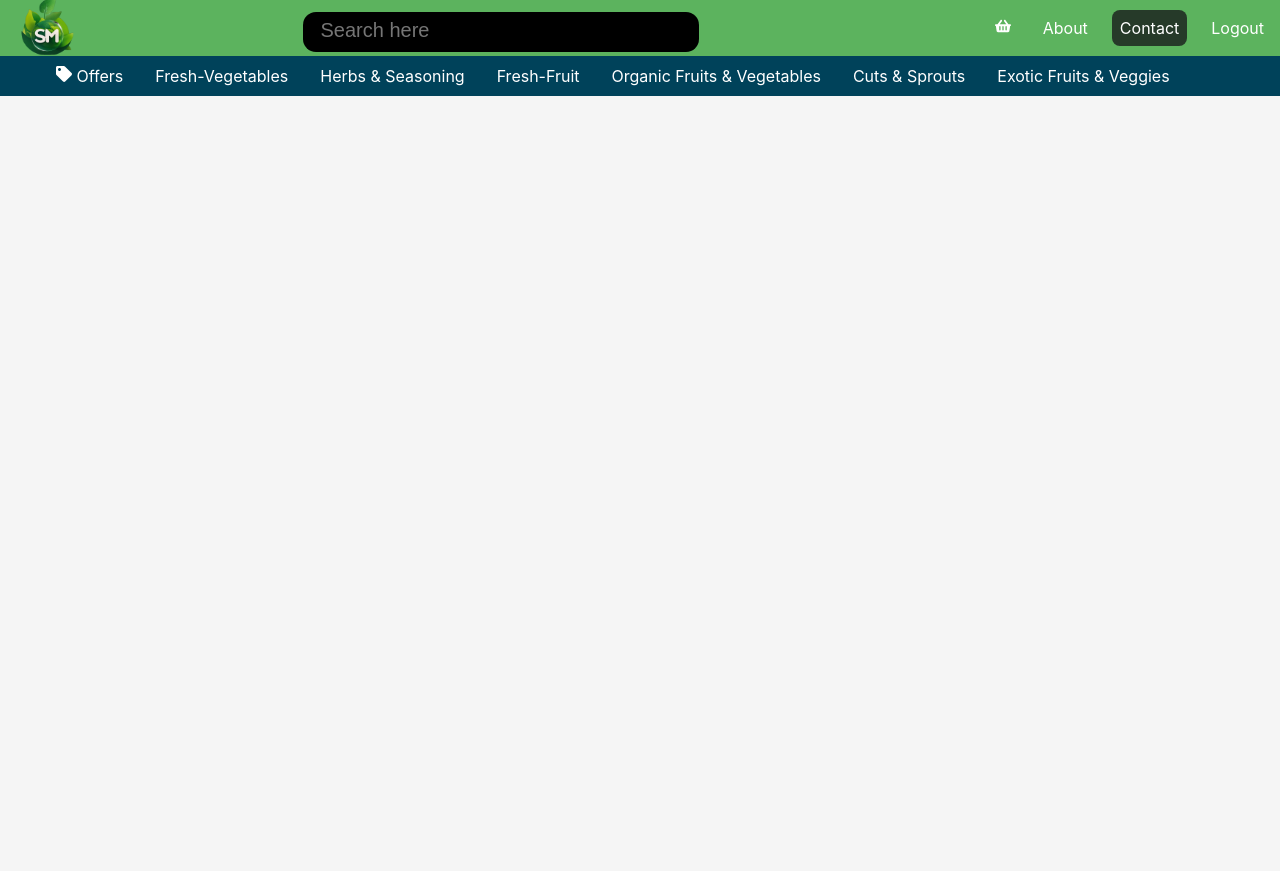
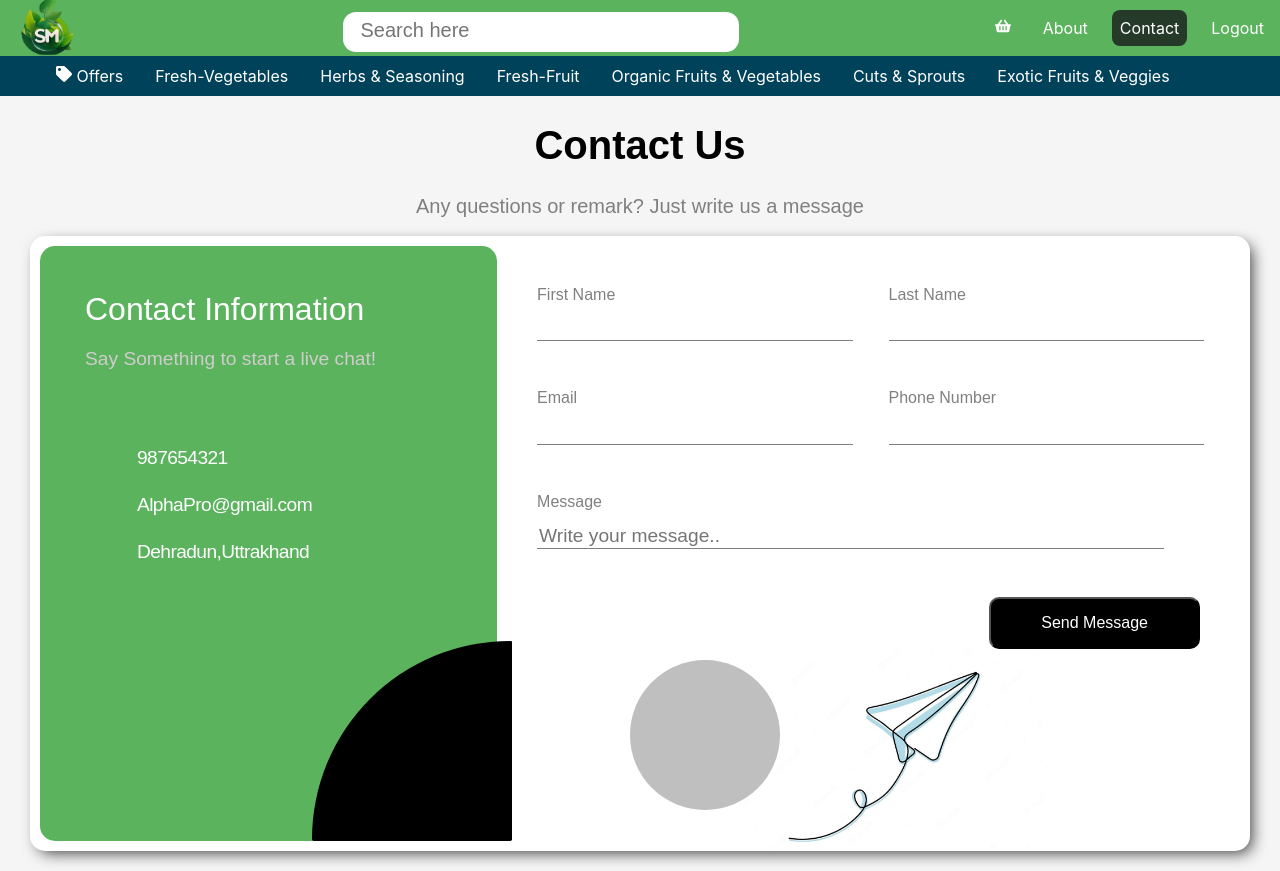
Before and after one commit to adityanegi1923/grocery-app, a React (Create React App) app: page /contactpage in a window 1280 px wide. Before the commit the page ends 800 px from the top, so only its background shows below. Built offline with nearby package versions, Linux system fonts and the light colour scheme.

Commit message:
contact us screen UI done

```diff
--- a/package.json
+++ b/package.json
@@ -14,7 +14,7 @@
     "react-dom": "^18.2.0",
     "react-icons": "^4.10.1",
     "react-router-dom": "^6.14.2",
-    "react-scripts": "5.0.1",
+    "react-scripts": "^5.0.1",
     "web-vitals": "^2.1.4"
   },
   "scripts": {
--- a/src/css/Contactus.css
+++ b/src/css/Contactus.css
@@ -0,0 +1,206 @@
+ .contact-page{
+    display: flex;
+    flex-direction: column;
+    justify-content: center;
+    align-items: center;
+    font-family: arial;
+
+}
+h1{
+    font-size:40px;
+}
+p1{
+    margin-top: 0;
+    font-size: 20px;
+    color: gray;
+}
+#contact-container{
+ display: flex;
+ background: white;
+ width: 1200px;
+ border-radius: 15px;
+ padding: 10px;
+ -webkit-box-shadow: 5px 5px 15px -3px rgba(0,0,0,0.75);
+ -moz-box-shadow: 5px 5px 15px -3px rgba(0,0,0,0.75);
+ box-shadow: 5px 5px 15px -3px rgba(0,0,0,0.75);
+}
+ .contact-info{
+    background-color: #5cb35e;
+    flex: 0 1 40%;
+    padding:45px;
+    width: 1300px;
+    color: white;
+    border-radius: 15px;
+    display: flex;
+    flex-direction: column;
+ }
+.contact-info h4{
+    font-size: 2rem;
+    font-weight: 500;
+    margin-top: 0;
+    margin-bottom: 20px;
+    justify-content: flex-start;
+    display: flex;
+}
+
+.contact-info p{
+    color: rgb(207, 204, 204);
+    font-size: 1.2rem;
+    font-weight: 300;
+    margin-bottom: 5rem;
+    margin-top: 0;
+    justify-content: flex-start;
+    display: flex;
+    font-weight: 1.3cm;
+
+}
+
+.icon-text{
+    display: flex;
+    justify-content: flex-start;
+    align-items:center ;
+    margin-bottom: 2rem;
+    padding-right: 10rem;
+}
+.contact-info .icon-text .fa-solid{
+    flex: 0 0 20px;
+     font-size: 1.5rem;
+    margin-right: 2rem;
+}
+.icon-text span{
+        font-size: 1.2em;
+        font-weight: 500;
+        line-height:.8em;
+        letter-spacing: -.6px;
+}
+.social-media{
+    margin-top: 10rem;
+    display: flex;
+    justify-content: space-between;
+    width: 40%;
+}
+.icon-circle{
+    flex: 0 1 40px; /* Adjust this value according to your needs */
+    display: flex;
+    justify-content: center;
+    align-items: center;
+    height: 40px;
+    width: 40px; /* Set a fixed width to ensure a square container */
+    border-radius: 50%;
+    transition: .3s all ease-in-out;
+    color: white;
+    text-decoration: none;
+}
+.icon-circle:hover {
+    background: white;
+    color:  #5cb35e;
+}
+.fa-brands{
+    font-size: 25px;
+   }
+.bottom{
+    display: flex;
+}
+   .dot{
+
+    background-color: black;
+    display: inline-block;
+    left: 80px;
+    top: 49px;
+    position: relative;
+    width: 200px; /* half of width*/
+    height: 200px;
+    border-radius: 2000px 10px 17px 20px;
+    z-index: 1;
+
+   }
+   .dot-2{
+    background-color: rgba(128, 128, 128, 0.5); /* Gray with 50% opacity */
+    display: inline-block;
+    left: 630px;
+    top: 660px;
+    position: absolute;
+    width: 150px;
+    height: 150px;
+    border-radius: 100px 100px 100px 100px;
+    z-index: 2;
+   }
+
+form{
+    padding: 40px;
+    width: 100%;
+}
+
+form .col-2{
+    display: flex;
+    width: 100%;
+    flex: 0 0 100%;
+}
+
+form .form-group{
+    display: flex;
+    justify-content: flex-start;
+    flex-direction: column;
+    align-items: start;
+    flex: 0 1 100%;
+    padding-right: 40px;
+    position: relative;
+}
+
+label{
+    font-size: .9;
+    margin-bottom:  .8rem;
+    color: gray;
+    transition: all 0.2s ease-in-out;
+}
+
+.inputfields{
+    border: none;
+    cursor: pointer;
+    border-bottom:1px solid gray;
+    font-size: 1.2rem;
+    font-weight: 300;
+    width: 100%;
+    color: black;
+    border-bottom: 1.5px solid gray;
+    transition: all .2s ease-in-out;
+    margin-bottom: 3rem;
+}
+.inputfields:focus{
+    border: none;
+    outline: none;
+    border-bottom:1.5px solid black;
+    background: none;
+}
+.inputfields:focus + .label {
+    font-size: 1.1rem; /* Increase font size */
+    color: black;
+}
+
+.form-group:nth-child(2){
+    padding-right: 0;
+}
+
+.contactbutton{
+    padding: 15px 50px 15px 50px;
+    color: white;
+    font-size: 1rem;
+    background-color: black;
+    cursor: pointer;
+    border-radius: 10px;
+    align-items: end;
+    float: right;
+}
+
+.contactbutton:hover{
+    opacity:.7 ;
+    transition: all .5s ease-in-out;
+}
+
+.aeroplane{
+    position: relative;
+    height: 200px;
+    width: 300px;
+    top: 52px;
+   right: -130px;
+}
--- a/src/css/Navbar.css
+++ b/src/css/Navbar.css
@@ -108,7 +108,7 @@ nav .menu span {
   border: none;
   font-size: 17px;
   border-radius:13px;
-  background-color:black;
+  background-color:white;
   color:whitesmoke;
 }
 .search-container input::placeholder {
--- a/src/pages/Contactpage.js
+++ b/src/pages/Contactpage.js
@@ -1,18 +1,103 @@
-import React from 'react'
-import Navbar from '../components/Navbar'
-import BottomNavbar from '../components/BottomNavbar'
-import Footer from '../components/Footer'
-import '../css/Contactus.css'
-import { FaInstagram } from "react-icons/fa";
-import { FaDiscord } from "react-icons/fa";
-import { FaTwitter, FaPhone, FaMailBulk, FaLocationArrow } from "react-icons/fa";
+import React from "react";
+import Navbar from "../components/Navbar";
+import BottomNavbar from "../components/BottomNavbar";
+import "../css/Contactus.css";
+import imgplane from "../images/plane.jpg"
+
 const Contactpage = () => {
   return (
-    <div className='contact-page'>
+    <div>
+      <head>
+        <link
+          rel="stylesheet"
+          href="https://cdnjs.cloudflare.com/ajax/libs/font-awesome/6.4.2/css/all.min.css"
+          integrity="sha512-z3gLpd7yknf1YoNbCzqRKc4qyor8gaKU1qmn+CShxbuBusANI9QpRohGBreCFkKxLhei6S9CQXFEbbKuqLg0DA=="
+          crossorigin="anonymous"
+          referrerpolicy="no-referrer"
+        />
+      </head>
       <Navbar />
       <BottomNavbar />
+      <div className="contact-page">
+        <h1>Contact Us</h1>
+        <p1>Any questions or remark? Just write us a message</p1>
+        <br />
+        <div id="contact-container">
+          <div className="contact-info">
+            <h4>Contact Information</h4>
+            <p>Say Something to start a live chat! </p>
+            <div className="icon-text">
+              <i class="fa-solid fa-phone"></i>
+              <span>987654321</span>
+            </div>
+            <div className="icon-text">
+              <i class="fa-solid fa-envelope"></i>
+              <span>AlphaPro@gmail.com</span>
+            </div>
+            <div className="icon-text">
+              <i class="fa-solid fa-location-dot"></i>
+              <span> Dehradun,Uttrakhand</span>
+            </div>
+            <div className="bottom">
+              <div className="social-media">
+                <a href="/#" className="icon-circle">
+                  <i class="fa-brands fa-twitter"></i>
+                </a>
+                <a href="/#" className="icon-circle">
+                  <i class="fa-brands fa-instagram"></i>
+                </a>
+                <a href="/#" className="icon-circle">
+                  <i class="fa-brands fa-discord"></i>
+                </a>
+              </div>
+              <div className="circle">
+              <span className="dot-2"></span>
+                <span className="dot"></span>
+
+              </div>
+            </div>
+          </div>
+          <form>
+            <div className="col-2">
+              <div className="form-group">
+                <label htmlFor="">First Name</label>
+                <input type="text" className="inputfields" required />
+              </div>
+              <div className="form-group">
+                <label htmlFor="">Last Name</label>
+                <input type="text" className="inputfields" required />
+              </div>
+            </div>
+            <div className="col-2">
+              <div className="form-group">
+                <label htmlFor="">Email</label>
+                <input type="email" className="inputfields" required />
+              </div>
+              <div className="form-group">
+                <label htmlFor="">Phone Number</label>
+                <input type="tel" className="inputfields" required />
+              </div>
+            </div>
+            <div className="col-2">
+              <div className="form-group solo">
+                <label htmlFor="">Message</label>
+                <input
+                  type="text"
+                  className="inputfields"
+                  placeholder="Write your message.."
+                  required
+                />
+              </div>
+            </div>
+            <button className="contactbutton">Send Message</button>
+            <img className="aeroplane" alt="" src={imgplane} />
+          </form>
+        </div>
+      </div>
+      <br/>
     </div>
-  )
-}
 
-export default Contactpage
+  );
+};
+
+export default Contactpage;
```
Also changed, not shown: src/images/plane.jpg (added).
